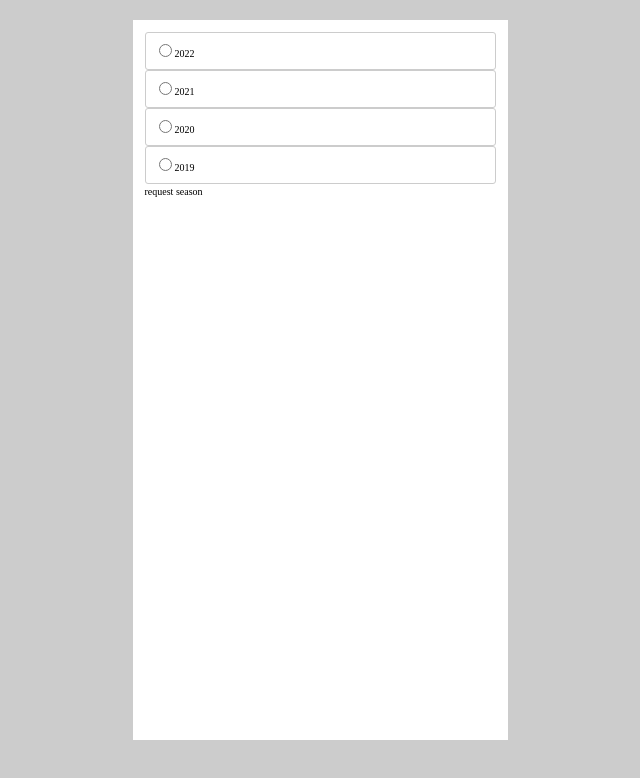
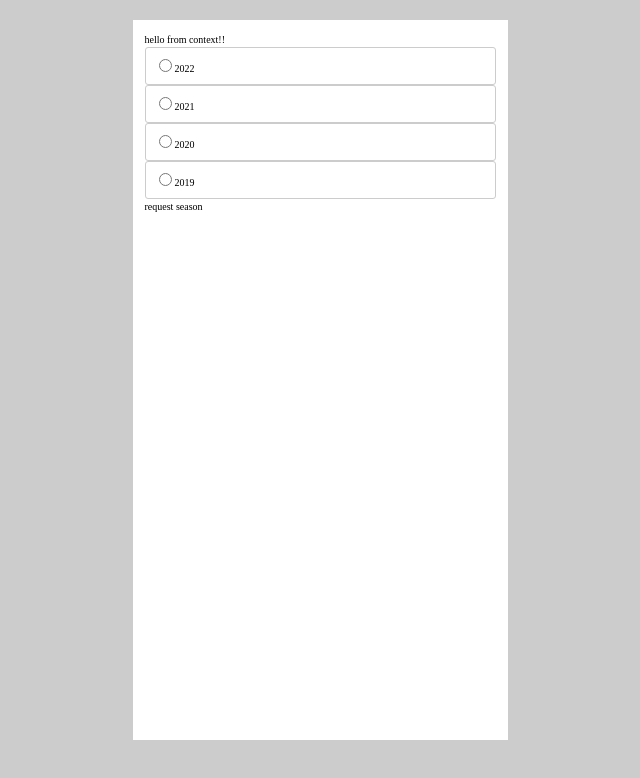
Before and after one commit to hikari0709/next-form, a Next.js app: page /request/year in a window 1280 px wide. Shown: the top 778 px of the page, without its empty margins (320-960 px from the left). Built offline with nearby package versions, Linux system fonts and the light colour scheme.

Commit message:
update: useContextによるグローバルに呼び出せるフックを定義

```diff
--- /dev/null
+++ b/UserContext.ts
@@ -0,0 +1,3 @@
+import {createContext} from 'react';
+
+export const DataUserContext = createContext<string>("");
--- a/pages/_app.tsx
+++ b/pages/_app.tsx
@@ -1,7 +1,20 @@
-import '../styles/globals.scss'
-import type { AppProps } from 'next/app'
+import '../styles/globals.scss';
+import React, { useState } from 'react';
+import type { AppProps } from 'next/app';
+import { DataUserContext } from '../UserContext';
+
+const date = new Date();
+const thisYear = date.getFullYear();
 
 function MyApp({ Component, pageProps }: AppProps) {
-  return <Component {...pageProps} />
+
+  const [year, setYear] = useState(thisYear);
+
+  console.log(pageProps);
+  return (
+    <DataUserContext.Provider value="hello from context!!">
+      <Component {...pageProps} />
+    </DataUserContext.Provider>
+  );
 }
 export default MyApp
--- a/pages/api/hello.ts
+++ /dev/null
@@ -1,13 +0,0 @@
-// Next.js API route support: https://nextjs.org/docs/api-routes/introduction
-import type { NextApiRequest, NextApiResponse } from 'next'
-
-type Data = {
-  name: string
-}
-
-export default function handler(
-  req: NextApiRequest,
-  res: NextApiResponse<Data>
-) {
-  res.status(200).json({ name: 'John Doe' })
-}
--- a/pages/index.tsx
+++ b/pages/index.tsx
@@ -38,7 +38,7 @@ const Home: NextPage = () => {
   return (
     <div css={styles.container}>
       <p css={styles.title}>Next<br />TypeScript<br />Rect Hook Form</p>
-      <Link href="/request/all" passHref>
+      <Link href="/request/year" passHref>
         <a css={styles.button}>今やってるアニメを調べる</a>
       </Link>
     </div>
--- a/pages/request/year.tsx
+++ b/pages/request/year.tsx
@@ -1,9 +1,11 @@
-import React, { useState } from 'react'
+import React, { useState, useContext } from 'react'
 import { useForm } from "react-hook-form";
 
 import type { NextPage } from 'next'
 import { css } from '@emotion/react'
 import Link from 'next/link'
+
+import { DataUserContext } from '../../UserContext';
 
 const styles = {
   container: css`
@@ -38,23 +40,30 @@ const styles = {
 };
 
 type formInputs = {
-  year: string;
+  year: number;
+  season: {
+    text: string,
+    value: number,
+  }
 };
 
 const date = new Date();
 const thisYear = date.getFullYear();
-const years = [thisYear+1, thisYear, thisYear-1, thisYear-2];
+const years = [thisYear + 1, thisYear, thisYear - 1, thisYear - 2];
 
 const Home: NextPage = () => {
   const { register, handleSubmit } = useForm<formInputs>();
+  const msg = useContext(DataUserContext);
 
   const onSubmit = (data: any) => {
     alert(JSON.stringify(data));
+
   }
 
   return (
     <div css={styles.container}>
-      <form onSubmit={handleSubmit(onSubmit)} action="/request/season">
+      {msg}
+      <form onSubmit={handleSubmit(onSubmit)}>
         {years.map(value => (
           <label css={styles.label} key={value}>
             <input type="radio" value={value} {...register("year", { required: true })} />
@@ -63,7 +72,7 @@ const Home: NextPage = () => {
         ))}
       </form>
       <Link href="/request/season" passHref>
-        <a>request season</a>
+        <p>request season</p>
       </Link>
     </div>
   )
```
